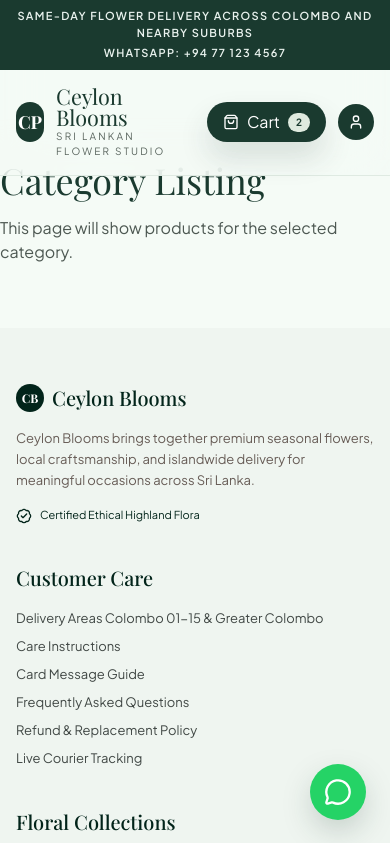
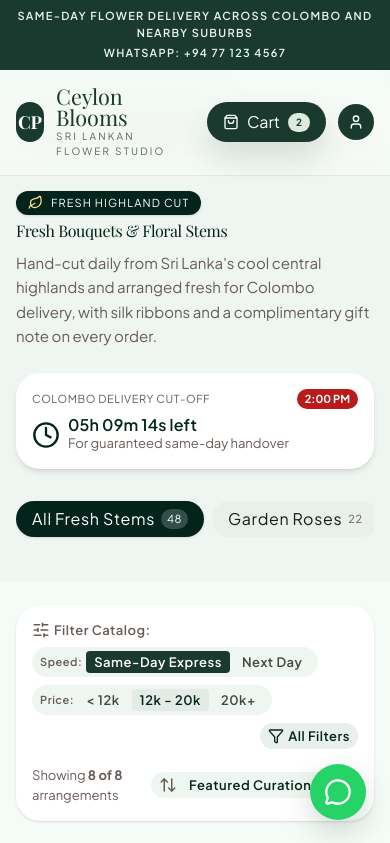
Before and after one commit to KasundiRanaweera/Flower_Shop, a React (Vite) app in the folder frontend/: page /products/fresh-bouquets in a window 390 px wide. Shown: the top 843 px of the page. Built offline with nearby package versions, Linux system fonts and the light colour scheme; grey boxes are pictures that could not be loaded; a web font is replaced by a local one.

Commit message:
feat(frontend): assemble Fresh Bouquets catalog page with category-based content lookup

```diff
--- a/frontend/src/pages/CategoryListing.tsx
+++ b/frontend/src/pages/CategoryListing.tsx
@@ -1,8 +1,92 @@
+import { useState } from 'react'
+import { useParams } from 'react-router-dom'
+import CatalogHero from '../components/catalog/CatalogHero'
+import FilterBar from '../components/catalog/FilterBar'
+import FilterSidebar from '../components/catalog/FilterSidebar'
+import ProductGrid, { FRESH_BOUQUETS } from '../components/catalog/ProductGrid'
+import Pagination from '../components/catalog/Pagination'
+import FreshnessPromise from '../components/catalog/FreshnessPromise'
+import ConsultationCTA from '../components/catalog/ConsultationCTA'
+
+// TODO (Phase 2): replace this lookup with real category data from GET /api/categories/:slug
+const CATEGORY_META: Record<string, { title: string; subtitle: string; breadcrumb: string; badge: string; pills: { label: string; count: number }[] }> = {
+  'fresh-bouquets': {
+    title: 'Fresh Bouquets & Floral Stems',
+    subtitle:
+      "Hand-cut daily from Sri Lanka's cool central highlands and arranged fresh for Colombo delivery, with silk ribbons and a complimentary gift note on every order.",
+    breadcrumb: 'Fresh Bouquets',
+    badge: 'Fresh Highland Cut',
+    pills: [
+      { label: 'All Fresh Stems', count: 48 },
+      { label: 'Garden Roses', count: 22 },
+      { label: 'Oriental Lilies', count: 9 },
+      { label: 'Hydrangeas', count: 6 },
+      { label: 'Orchids', count: 11 },
+    ],
+  },
+}
+
+const DEFAULT_META = {
+  title: 'Our Floral Collection',
+  subtitle: 'Explore our curated arrangements, fresh from Sri Lanka\'s finest growers and delivered same-day across Colombo.',
+  breadcrumb: 'Collection',
+  badge: 'Fresh Selection',
+  pills: [{ label: 'All Products', count: FRESH_BOUQUETS.length }],
+}
+
 export default function CategoryListing() {
+  const { categorySlug } = useParams<{ categorySlug: string }>()
+  const [currentPage, setCurrentPage] = useState(1)
+  const [mobileFiltersOpen, setMobileFiltersOpen] = useState(false)
+
+  const meta = (categorySlug && CATEGORY_META[categorySlug]) || DEFAULT_META
+  const products = FRESH_BOUQUETS // TODO (Phase 2): filter by categorySlug once real data exists
+
   return (
-    <section className="section-shell py-16">
-      <h1 className="font-display text-4xl text-[#1a3a2f]">Category Listing</h1>
-      <p className="mt-4 text-[#4d5852]">This page will show products for the selected category.</p>
-    </section>
+    <div className="flex flex-col w-full">
+      <CatalogHero
+        title={meta.title}
+        subtitle={meta.subtitle}
+        breadcrumbLabel={meta.breadcrumb}
+        badge={meta.badge}
+        pills={meta.pills}
+      />
+
+      <section className="w-full px-4 lg:px-12 py-6">
+        <div className="max-w-7xl mx-auto">
+          <FilterBar
+            totalCount={products.length}
+            shownCount={products.length}
+            onOpenMobileFilters={() => setMobileFiltersOpen((v) => !v)}
+          />
+
+          {/* Simple mobile filter drawer — reuses the same sidebar content */}
+          {mobileFiltersOpen && (
+            <div className="lg:hidden mb-6 grid grid-cols-1 gap-4">
+              <FilterSidebar />
+            </div>
+          )}
+
+          <div className="grid grid-cols-1 lg:grid-cols-12 gap-6">
+            <div className="hidden lg:block lg:col-span-3">
+              <FilterSidebar />
+            </div>
+            <div className="lg:col-span-9">
+              <ProductGrid products={products} />
+              <Pagination
+                currentPage={currentPage}
+                totalPages={6}
+                shownRange={`1 - ${products.length}`}
+                totalCount={48}
+                onPageChange={setCurrentPage}
+              />
+            </div>
+          </div>
+        </div>
+      </section>
+
+      <FreshnessPromise />
+      <ConsultationCTA />
+    </div>
   )
 }
```
